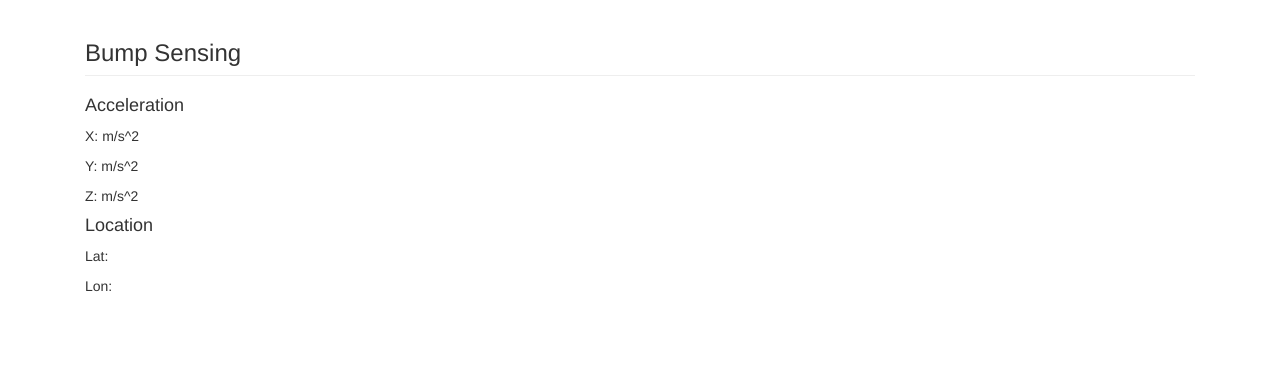
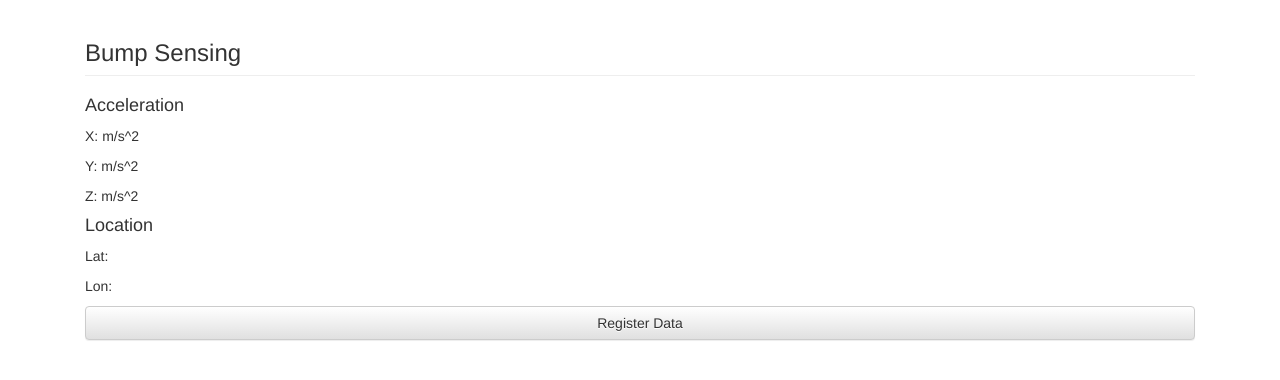
Before and after one commit to tstomoki/Millet-Way, a Django app: page /bump_hunter/bump_sensing/ in a window 1280 px wide. Shown: the top 380 px of the page. Run offline with Django 3.2, Linux system fonts and the light colour scheme; the visitor is signed in with stand-in values (Sample User, id 1); some libraries are stand-ins or nearby versions.

Commit message:
added sensing and registration function

```diff
--- a/locals/road_condition_detector/bump_hunter/templates/bump_hunter/bump_sensing.html
+++ b/locals/road_condition_detector/bump_hunter/templates/bump_hunter/bump_sensing.html
@@ -16,20 +16,37 @@
     <p>Lat: <span id="lat"></span></p>
     <p>Lon: <span id="lon"></span></p>
   </div>
+  <button id="register_btn" type="button" class="btn btn-default btn-block">Register Data</button>
 </div>
 <script>
+var MAX_LOG_DATA = 5000;
+
+// DEBUG
+// var logs = [
+//     {
+//         logged_at: 1439543510.385,
+//         lat: 35.8915585,
+//         lon: 139.9550587,
+//         acc_x: 0.1,
+//         acc_y: 0.2,
+//         acc_z: 0.3,
+//     },
+//     {
+//         logged_at: 1439543607.692,
+//         lat: 35.891550099999996,
+//         lon: 139.9549973,
+//         acc_x: -0.1,
+//         acc_y: 0.2,
+//         acc_z: -0.3,
+//     },
+// ];
+var logs = [];
+var lat = 0.0;
+var lon = 0.0;
+
 $(function() {
-        var time = new Date().getTime();
-
     // acceleration
-        window.addEventListener('devicemotion', function(e) {
-            var ax = e.acceleration.x;
-            var ay = e.acceleration.y;
-            var az = e.acceleration.z;
-            $('#acc_x').text(ax);
-            $('#acc_y').text(ay);
-            $('#acc_z').text(az);
-        });
+    window.addEventListener('devicemotion', collectAcceleration);
 
     // location
     if (navigator.geolocation) {
@@ -39,8 +56,8 @@
             timeout: 5000
         };
         navigator.geolocation.watchPosition(function(pos) {
-                var lat = pos.coords.latitude;
-                var lon = pos.coords.longitude;
+            lat = pos.coords.latitude;
+            lon = pos.coords.longitude;
             $('#lat').text(lat);
             $('#lon').text(lon);
         }, function(err) {
@@ -49,6 +66,57 @@
     } else {
         alert("Geolocation API is not supported.");
     }
+
+    // registeration
+    $('#register_btn').click(function() {
+        window.removeEventListener('devicemotion', collectAcceleration);
+
+        var json_str = JSON.stringify({logs: logs});
+        console.log(json_str);
+
+        $.ajax({
+            url: 'register/',
+            type: 'POST',
+            dataType: 'json',
+            data: {
+                log_json_str: json_str,
+            },
+            success: function(response) {
+                alert('Your log data (total = ' + response.count + ') were registered.');
+                console.log(response);
+            },
         });
+    });
+});
+
+var collectAcceleration = function(e) {
+    var time = new Date().getTime() / 1000.0;
+
+    var ax = e.acceleration.x;
+    var ay = e.acceleration.y;
+    var az = e.acceleration.z;
+    $('#acc_x').text(ax);
+    $('#acc_y').text(ay);
+    $('#acc_z').text(az);
+
+    if (lat !== 0.0 || lon !== 0.0) {
+        var data = {
+            logged_at: time,
+            lat: lat,
+            lon: lon,
+            acc_x: ax,
+            acc_y: ay,
+            acc_z: az,
+        };
+
+        logs.push(data);
+    }
+
+    if (logs.length > MAX_LOG_DATA) {
+        window.removeEventListener('devicemotion', collectAcceleration);
+        alert(MAX_LOG_DATA + ' logs were collected. Stop collection.');
+    }
+};
+
 </script>
 {% endblock content %}
--- a/locals/road_condition_detector/bump_hunter/urls.py
+++ b/locals/road_condition_detector/bump_hunter/urls.py
@@ -6,5 +6,6 @@ from bump_hunter import views
 urlpatterns = patterns('',
     url(r'^bump_map/$', views.bump_map, name='bump_map'),
     url(r'^bump_sensing/$', views.bump_sensing, name='bump_sensing'),
-    url(r'^login/', django.contrib.auth.views.login, {'template_name': 'bump_hunter/login.html'}),
+    url(r'^bump_sensing/register/$', views.bump_sensing_register, name='bump_sensing_register'),
+    url(r'^login/$', django.contrib.auth.views.login, {'template_name': 'bump_hunter/login.html'}),
 )
--- a/locals/road_condition_detector/bump_hunter/views.py
+++ b/locals/road_condition_detector/bump_hunter/views.py
@@ -2,8 +2,18 @@
 from django.shortcuts import render, render_to_response
 from django import forms
 from django.template import RequestContext
-from django.http import HttpResponse
+from django.http import HttpResponse, JsonResponse, Http404
 from django.contrib.auth.decorators import login_required
+from django.contrib.auth.models import User
+
+from bump_hunter.models import LogData
+
+import json
+import logging
+import time
+import datetime
+
+logger = logging.getLogger(__name__)
 
 @login_required
 def bump_map(request):
@@ -13,3 +23,33 @@ def bump_map(request):
 @login_required
 def bump_sensing(request):
     return render_to_response('bump_hunter/bump_sensing.html', context_instance=RequestContext(request));
+
+@login_required
+def bump_sensing_register(request):
+    # logger.debug('POST = %s' % request.POST)
+    logs = json.loads(request.POST['log_json_str'])['logs']
+    logger.debug('logs = %s' % logs)
+
+    if logs is not None:
+        user = User.objects.get(username=request.user)
+        logger.debug('user = %s' % user)
+
+        for count, log in enumerate(logs, start=1):
+            logger.debug('#%d log = %s' % (count, log))
+            logged_at = datetime.datetime.fromtimestamp(log['logged_at'])
+            # logger.debug('logged_at = %s' % logged_at)
+            log_data = LogData(
+                lat=log['lat'],
+                lon=log['lon'],
+                acc_x=log['acc_x'],
+                acc_y=log['acc_y'],
+                acc_z=log['acc_z'],
+                logged_at=logged_at,
+                user=user,
+            )
+            logger.debug('log_data = %s' % log_data)
+            log_data.save()
+
+        return JsonResponse({'count': count})
+    else:
+        raise Http404
```
Lines whose indentation alone changed are shown as unchanged.
